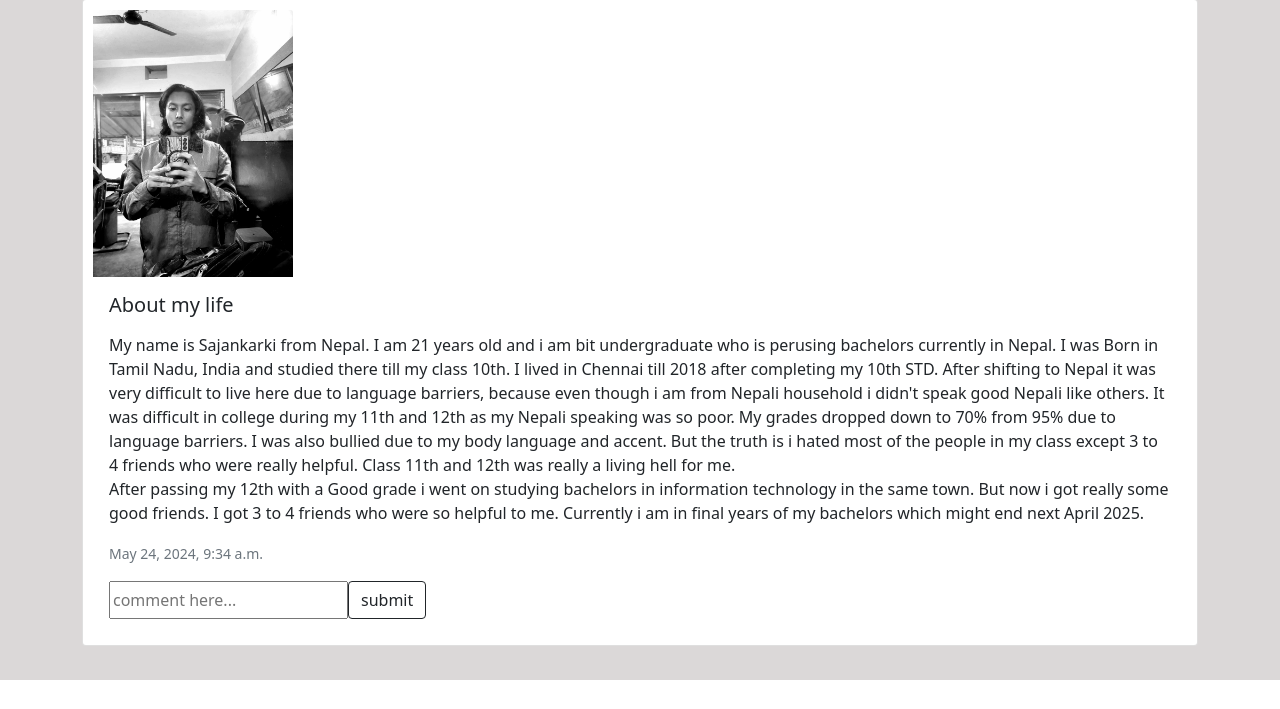
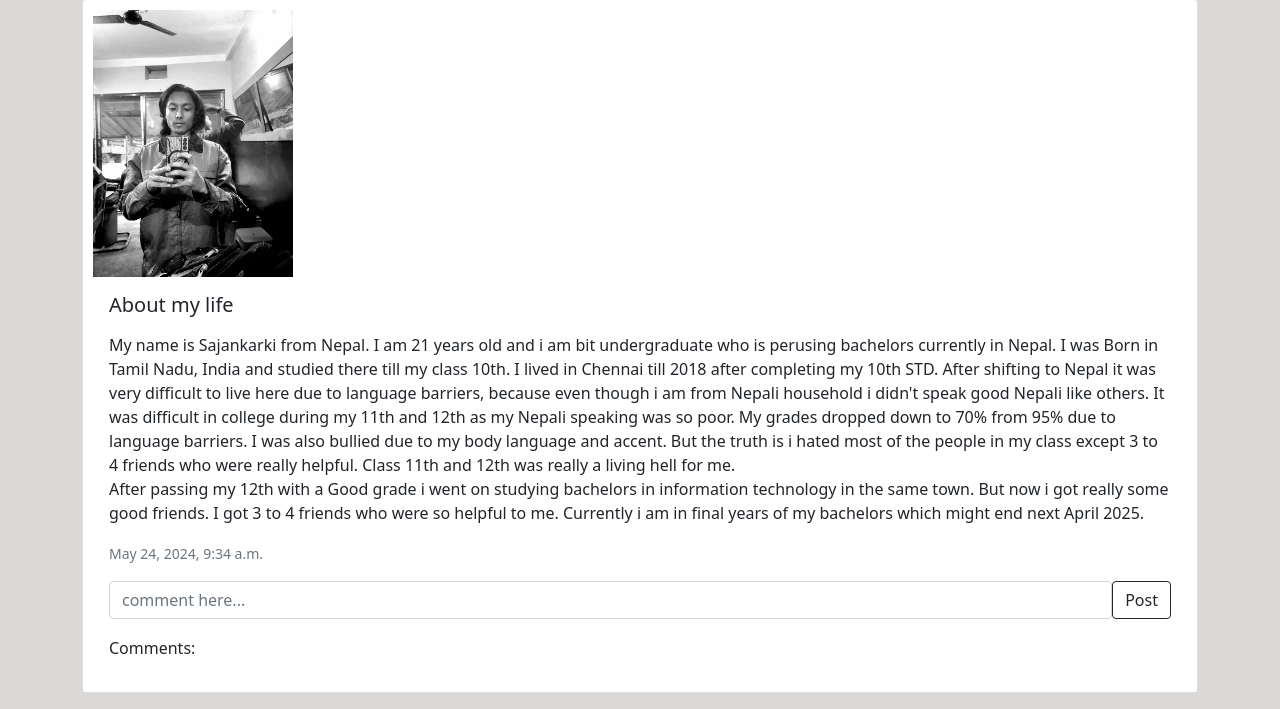
Before and after one commit to sajjankarki18/blogspot, a Django app: page /yourBlog/12/ in a window 1280 px wide. Shown: the part 120-829 px from the top of the page. Before the commit the page ends 800 px from the top, so only its background shows below. Run offline with Django 4.2, Linux system fonts and the light colour scheme; a user stored in the database is signed in; data comes from the database, SQL or seed files in the repository; tables that the repository leaves empty hold one stand-in row (values such as "Sample post").

Commit message:
new files added

```diff
--- a/myblogs/views.py
+++ b/myblogs/views.py
@@ -1,6 +1,6 @@
 from django.shortcuts import render, redirect, get_object_or_404
 from django.http import HttpRequest
-from .models import Category, Blog
+from .models import Category, Blog, Comment
 from django.contrib.auth.models import User
 from .import auth_views
 from django.contrib.auth.decorators import login_required
@@ -54,12 +54,25 @@
 
 @login_required(login_url='loginUser')
 def yourBlog(request, pk):
+    blogs = get_object_or_404(Blog, id=pk)
+    comments = blogs.comment_set.all()
+
     if request.user == User:
         blogs = Blog.objects.get(id = pk, user=request.user)
     else:
         blogs = Blog.objects.get(id=pk)
 
-    return render(request, 'yourBlog.html', {'blogs': blogs})
+    if request.method == 'POST':
+        comment_text = request.POST.get('comment_text', '')
+
+        if comment_text:
+            Comment.objects.create(
+                user=request.user,
+                comment = comment_text,
+                blog=blogs,
+                created_by=request.user.username,
+            )
+    return render(request, 'yourBlog.html', {'blogs': blogs, 'comments': comments})
 
 @login_required(login_url='loginUser')
 def editBlog(request, pk):
--- a/templates/yourBlog.html
+++ b/templates/yourBlog.html
@@ -25,7 +25,7 @@
         </div>
     </nav>
     <div class="container">
-      <a href="{% url 'index' %}"  class="btn btn-dark btn-sm my-3">Go Back</a>
+      <a href="{% url 'index' %}" class="btn btn-dark btn-sm my-3">Go Back</a>
       <div class="row justify-content-center">
         <div class="col-md-12">
           <div class="card mb-3" style="padding: 10px;">
@@ -38,14 +38,35 @@
               <a href="{% url 'editBlog' blogs.id %}" class="btn btn-outline-dark btn-sm">
                 <i class="bi bi-pencil"></i>
               </a>
+              <div class="comments-section" style="margin-top: 20px;">
+                <h6>Comments:</h6>
+                {% for comment in comments %}
+                <div class="comment" style="margin-bottom: 10px;">
+                  <strong>{{ comment.user.username }}:</strong>
+                  <p style="margin-bottom: 0;">{{ comment.comment }}</p>
+                  <small style="margin-top: 0; font-size: 12px;" class="text-muted">{{ comment.created_at }}</small>
+                </div>
+                {% endfor %}
+              </div>
               {% else %}
               <form method="POST" action="">
                 {% csrf_token %}
-                    <div style="display: flex;">
-                      <input type="text" placeholder="comment here...">
-                      <button href="{% url 'yourBlog' blogs.id %}" class="btn btn-outline-dark">submit</button>
+                <div style="display: flex; margin-top: 10px;">
+                  <input name="comment_text" type="text" placeholder="comment here..." class="form-control" required>
+                  <button type="submit" class="btn btn-outline-dark">Post</button>
                 </div>
               </form>
+
+              <div class="comments-section" style="margin-top: 20px;">
+                <h6>Comments:</h6>
+                {% for comment in comments %}
+                <div class="comment" style="margin-bottom: 10px;">
+                  <strong>{{ comment.user.username }}:</strong>
+                  <p style="margin-bottom: 0;">{{ comment.comment }}</p>
+                  <small style="margin-top: 0; font-size: 12px;" class="text-muted">{{ comment.created_at }}</small>
+                </div>
+                {% endfor %}
+              </div>
               {% endif %}
             </div>
           </div>
```
Lines whose indentation alone changed are shown as unchanged.
